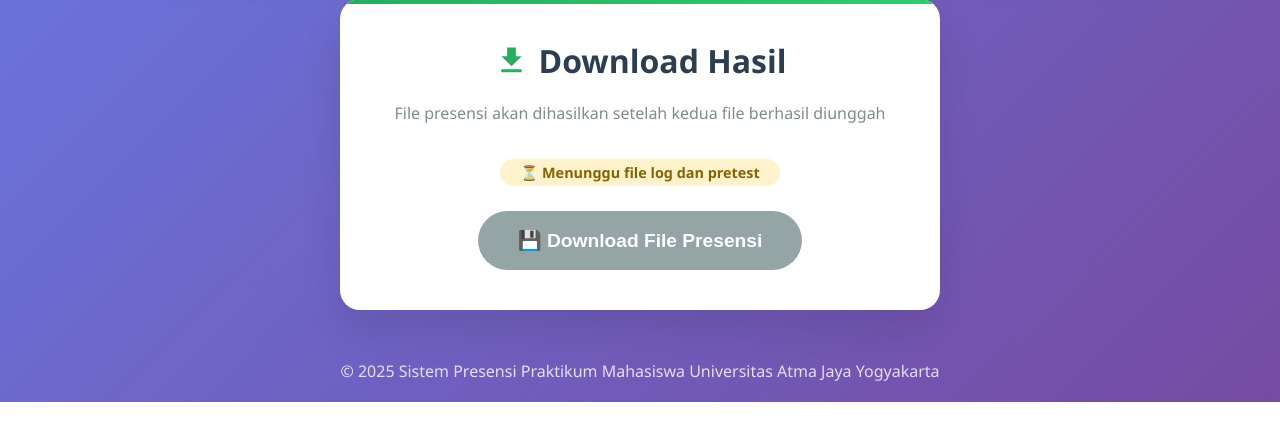
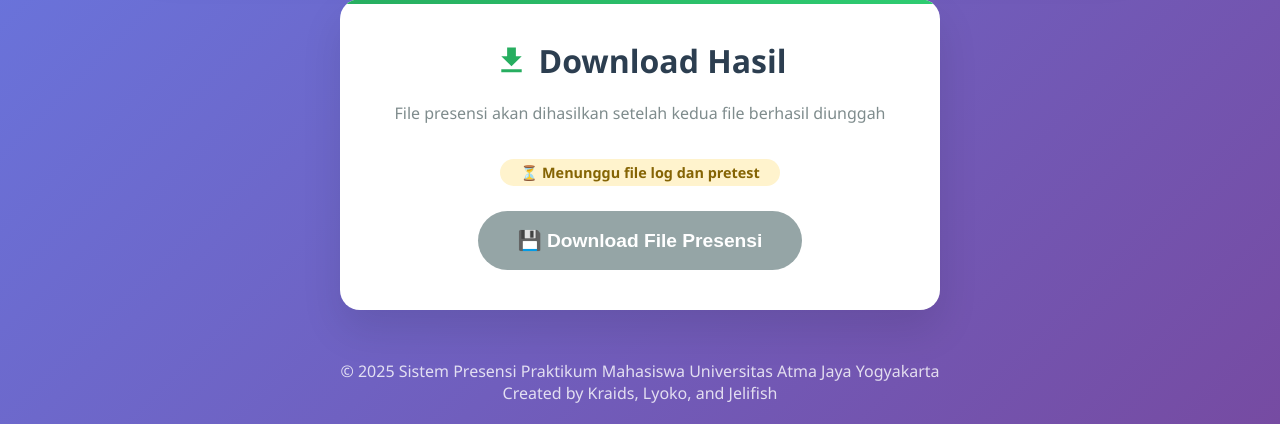
Before and after one commit to Kraids99/Presensi_Pretest, a Flask app: page / in a window 1280 px wide. Shown: the part 496-920 px from the top of the page. Before the commit the page ends 898 px from the top, so only its background shows below. Run offline with Flask 3, Linux system fonts and the light colour scheme.

Commit message:
update footer

```diff
--- a/web_api/website/templates/index.html
+++ b/web_api/website/templates/index.html
@@ -89,6 +89,7 @@
 
     <div class="footer">
       <p>&copy; 2025 Sistem Presensi Praktikum Mahasiswa Universitas Atma Jaya Yogyakarta</p>
+      <p>Created by Kraids, Lyoko, and Jelifish</p>
     </div>
     <script src="../static/main.js"></script>
   </body>
```
